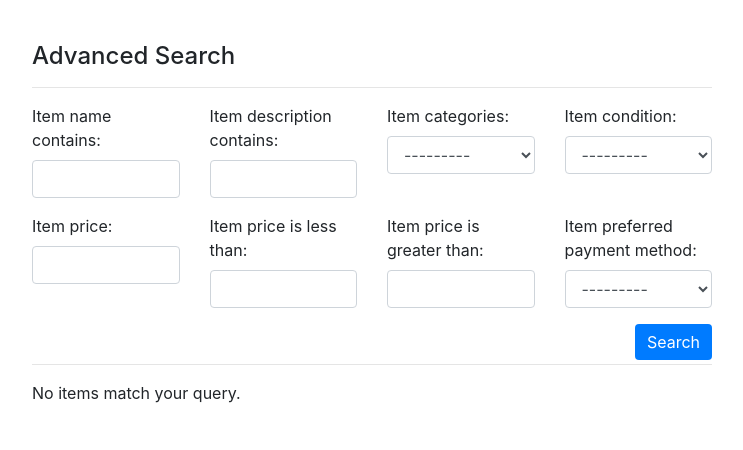
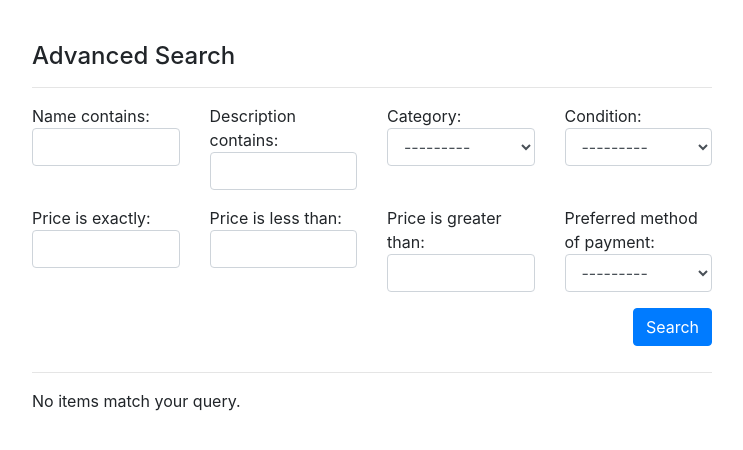
Before and after one commit to zacherymorris2021/SuperNoVas-HoosList, a Django app: page /marketplace/advFilter/ in a window 1280 px wide. Shown: the part 56-506 px from the top of the page, without its empty margins (268-1011 px from the left). Run offline with Django 3.2, Linux system fonts and the light colour scheme; the visitor is signed in with stand-in values (Sample User, id 1); data that the repository does not hold is empty; some libraries are stand-ins or nearby versions.

Commit message:
bootstrap add item

```diff
--- a/marketplace/templates/marketplace/item_list.html
+++ b/marketplace/templates/marketplace/item_list.html
@@ -27,40 +27,40 @@
 						<hr>
 						<div class="row">
 							<div class="form-group col-sm-4 col-md-3">
-								{{ filter.form.item_name.label_tag }}
+								Name contains:
 								{% render_field filter.form.item_name class="form-control" %}
 							</div>
 							<div class="form-group col-sm-4 col-md-3">
-								{{ filter.form.item_description.label_tag }}
+								Description contains:
 								{% render_field filter.form.item_description class="form-control" %}
 							</div>
 							<div class="form-group col-sm-4 col-md-3">
-								{{ filter.form.item_categories.label_tag }}
+								Category:
 								{% render_field filter.form.item_categories class="form-control" %}
 							</div>
 							<div class="form-group col-sm-8 col-md-3">
-								{{ filter.form.item_condition.label_tag }}
+								Condition:
 								{% render_field filter.form.item_condition class="form-control" %}
 							</div>
 							<div class="form-group col-sm-4 col-md-3">
-								{{ filter.form.item_price.label_tag }}
+								Price is exactly:
 								{% render_field filter.form.item_price class="form-control" %}
 							</div>
 							<div class="form-group col-sm-8 col-md-3">
-								{{ filter.form.item_price__lt.label_tag }}
+							  Price is less than:
 								{% render_field filter.form.item_price__lt class="form-control" %}
 							</div>
 							<div class="form-group col-sm-8 col-md-3">
-								{{ filter.form.item_price__gt.label_tag }}
+								Price is greater than:
 								{% render_field filter.form.item_price__gt class="form-control" %}
 							</div>
 							<div class="form-group col-sm-8 col-md-3">
-								{{ filter.form.item_preferred_payment_method.label_tag }}
+								Preferred method of payment:
 								{% render_field filter.form.item_preferred_payment_method class="form-control" %}
 							</div>
 						</div>
-						<button type="submit" class="btn float-right btn-primary button-no-border">Search</button>
-        </form><br>
+						<button type="submit" class="btn float-right btn-primary">Search</button>
+        </form><br><br>
 				<hr>
 				{% if filter.qs %}
 					<div class="card-deck">
```
Also changed, not shown: marketplace/myForms.py (+23 -5 lines).
